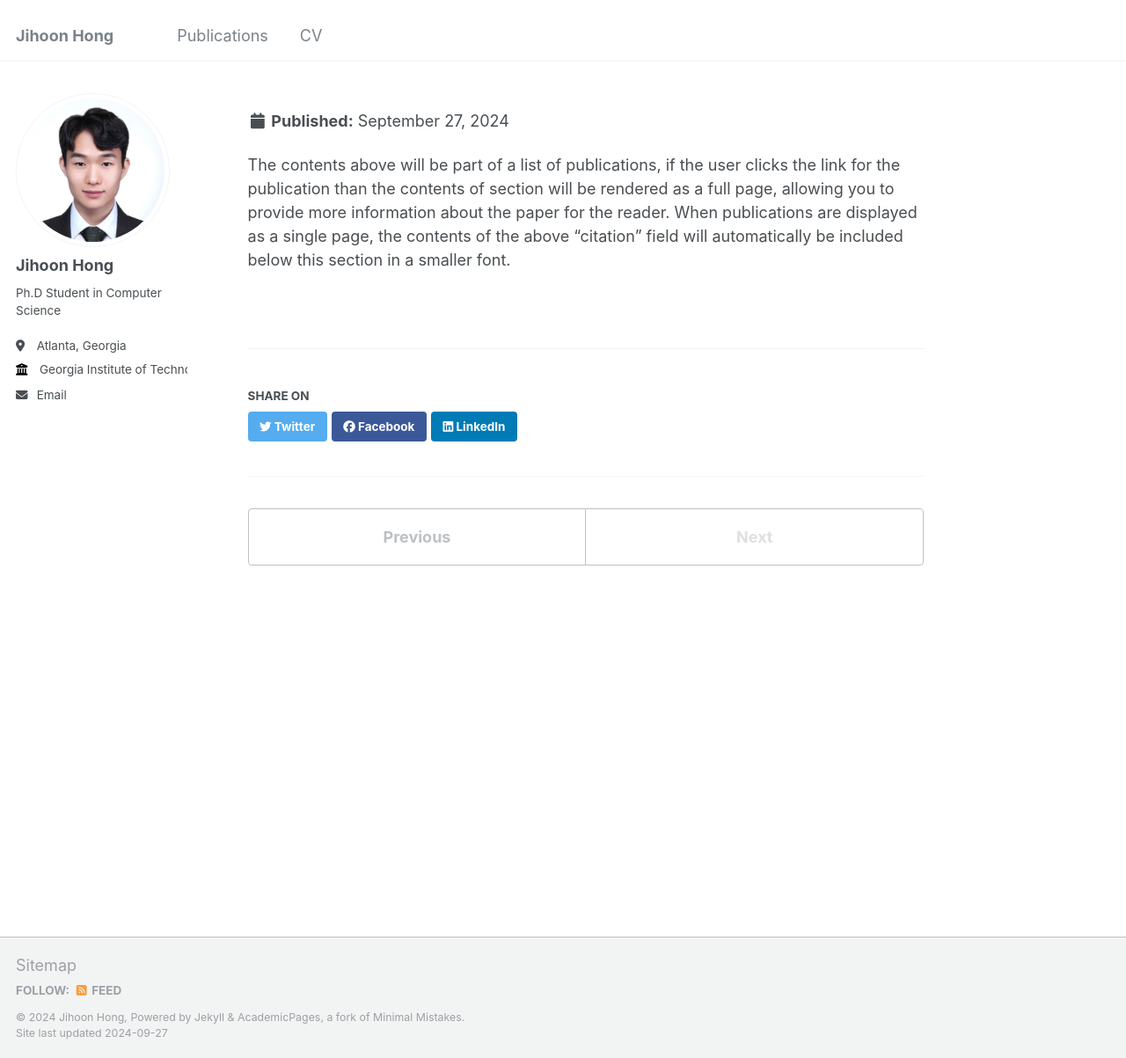
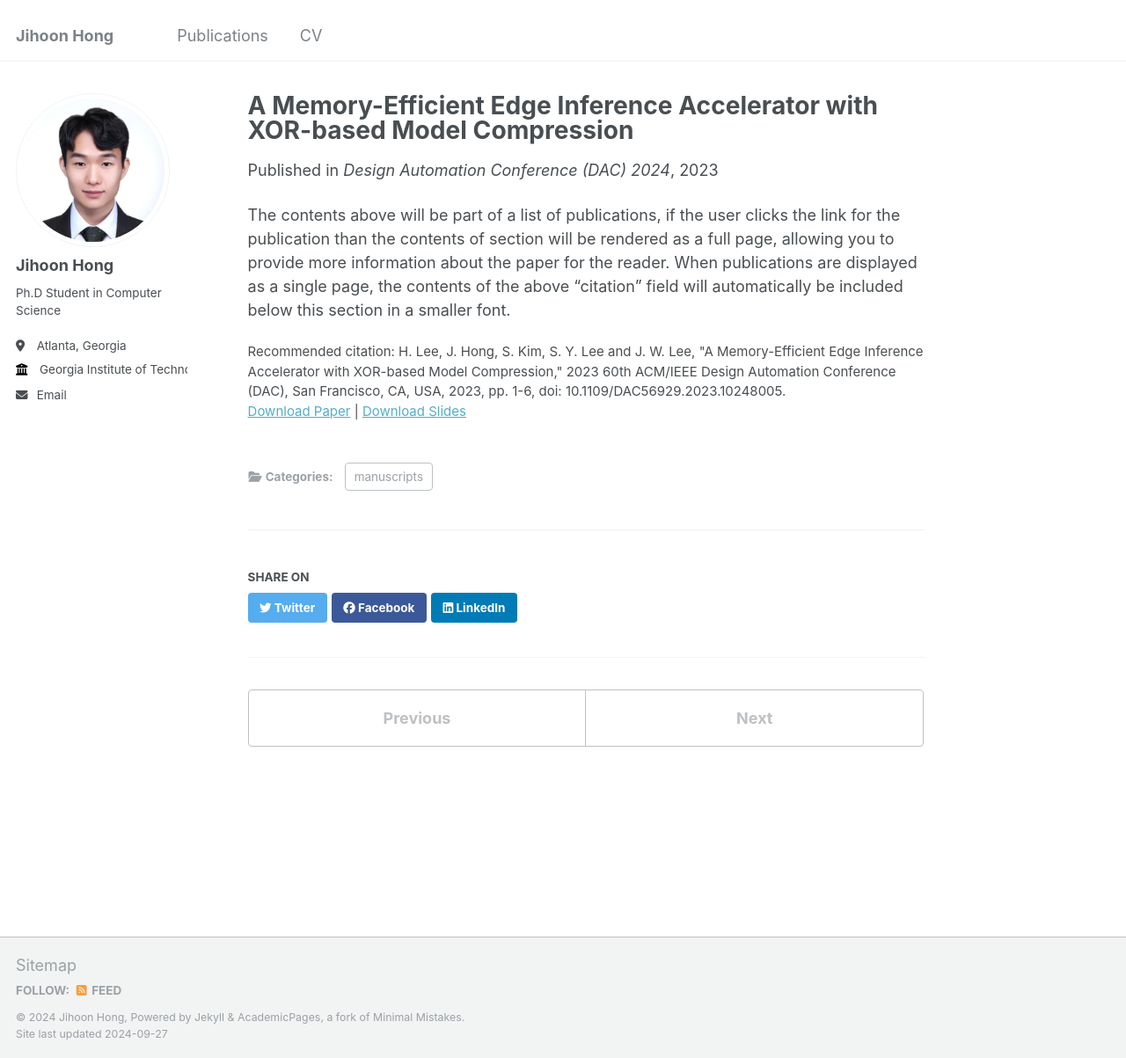
Before and after one commit to athlon76/athlon76.github.io, a Jekyll site: the page built from _publications/DAC_24.md, in a window 1280 px wide and 1203 px high. Shown: the whole window at 88% size. Built offline with Jekyll 4.4.1, drawn with Linux system fonts in a browser that asks for light colours; part of the change alters nothing that is shown.

Commit message:
Update DAC_24.md

```diff
--- a/_publications/DAC_24.md
+++ b/_publications/DAC_24.md
@@ -5,7 +5,8 @@ category: manuscripts
 permalink: /publication/2009-10-01-paper-title-number-1
 excerpt: 'This paper is about the number 1. The number 2 is left for future work.'
 date: 2023-07-09
-venue: 'Design Automation Conference (DAC) '24'
+venue: 'Design Automation Conference (DAC) 2024'
+slidesurl: 'http://academicpages.github.io/files/slides1.pdf'
 paperurl: '[http://academicpages.github.io/files/paper1.pdf](https://ieeexplore.ieee.org/stamp/stamp.jsp?tp=&arnumber=10248005)'
 citation: 'H. Lee, J. Hong, S. Kim, S. Y. Lee and J. W. Lee, "A Memory-Efficient Edge Inference Accelerator with XOR-based Model Compression," 2023 60th ACM/IEEE Design Automation Conference (DAC), San Francisco, CA, USA, 2023, pp. 1-6, doi: 10.1109/DAC56929.2023.10248005.'
 ---
```
